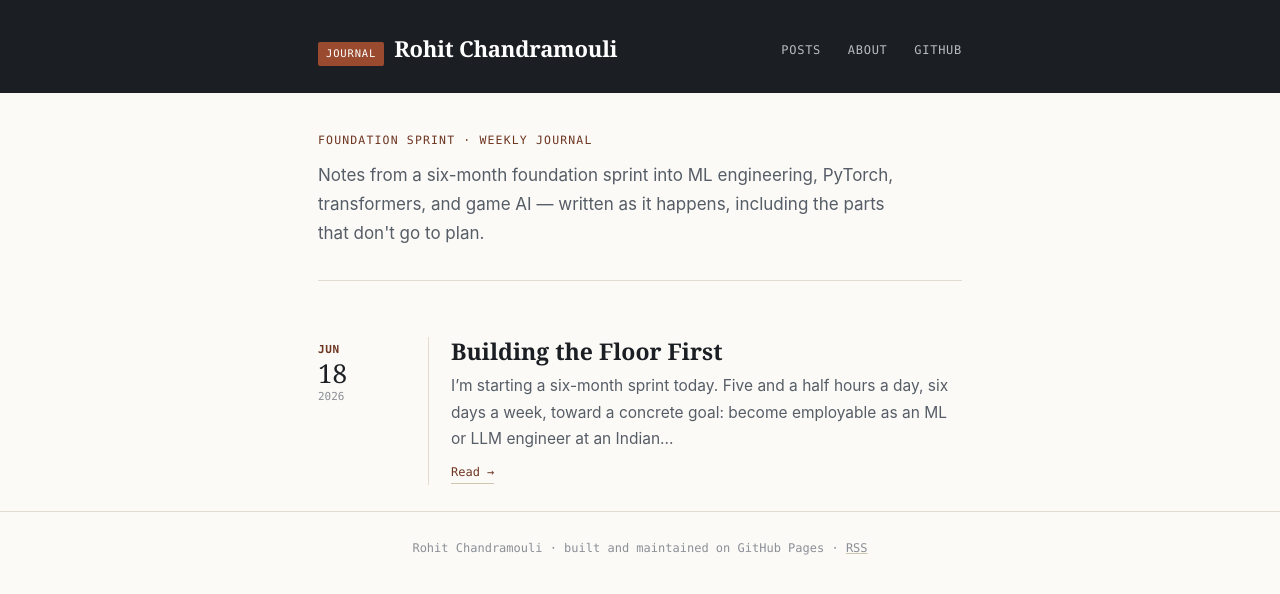
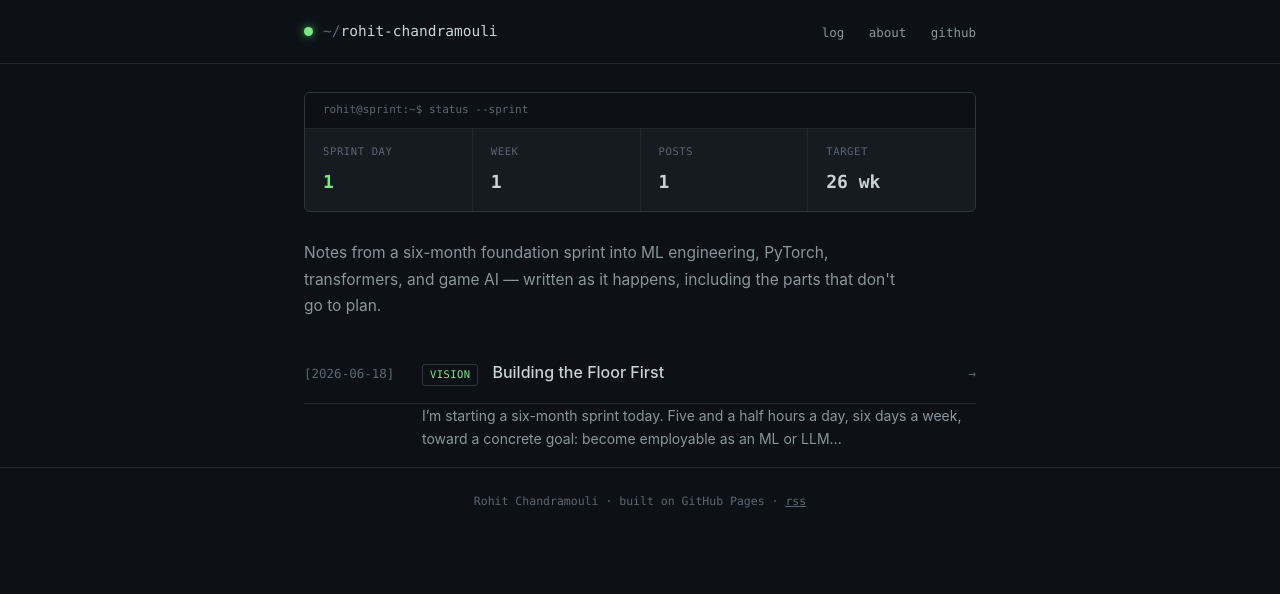
Before and after one commit to Rohitchandramouli/Rohitchandramouli.github.io, a Jekyll site: the page built from index.html, in a window 1280 px wide. Shown: the top 594 px of the page. Built offline with Jekyll 4.4.1, drawn with Linux system fonts in a browser that asks for light colours.

Commit message:
redesign: dark terminal/logbook aesthetic, log-line post list, sprint status strip

```diff
--- a/_layouts/default.html
+++ b/_layouts/default.html
@@ -8,261 +8,291 @@
 <link rel="alternate" type="application/rss+xml" title="{{ site.title }}" href="{{ '/feed.xml' | relative_url }}">
 <style>
   :root{
-    --ink:#1b1f23;
-    --ink-soft:#565d66;
-    --ink-faint:#8b8f96;
-    --paper:#fbfaf7;
-    --panel:#ffffff;
-    --line:#e3ddd0;
-    --line-strong:#cfc6ae;
-    --accent:#9a4b2f;
-    --accent-soft:#f1e3da;
-    --accent-deep:#6e3520;
+    --bg:#0d1117;
+    --bg-raised:#161b22;
+    --panel:#161b22;
+    --line:#21262d;
+    --line-bright:#30363d;
+    --text:#c9d1d9;
+    --text-dim:#8b949e;
+    --text-faint:#5b6573;
+    --signal:#7ee787;
+    --signal-dim:#3fb950;
+    --warn:#f78166;
+    --link:#79c0ff;
     --mono: "JetBrains Mono", "Fira Code", Consolas, monospace;
-    --serif: "Source Serif 4", "Iowan Old Style", Georgia, serif;
     --sans: "Inter", "Segoe UI", system-ui, -apple-system, sans-serif;
   }
   *{box-sizing:border-box;}
-  html{background:var(--paper);}
+  html{background:var(--bg);}
   body{
     margin:0;
-    background:var(--paper);
-    color:var(--ink);
+    background:var(--bg);
+    color:var(--text);
     font-family:var(--sans);
-    font-size:17px;
+    font-size:16px;
     line-height:1.7;
   }
-  .wrap{max-width:700px;margin:0 auto;padding:0 28px;}
+  .wrap{max-width:720px;margin:0 auto;padding:0 24px;}
+  ::selection{background:#264f78;color:#fff;}
 
   /* ===== HEADER ===== */
   header.site-header{
-    background:var(--ink);
-    padding:30px 0 26px;
+    border-bottom:1px solid var(--line);
+    padding:18px 0;
   }
-  header.site-header .wrap{display:flex;justify-content:space-between;align-items:center;flex-wrap:wrap;gap:14px;}
-  header.site-header .brand-block{display:flex;align-items:baseline;gap:10px;}
-  header.site-header .stamp{
-    font-family:var(--mono);
-    font-size:10.5px;
-    letter-spacing:0.08em;
-    text-transform:uppercase;
-    background:var(--accent);
-    color:#fff;
-    padding:3px 8px;
-    border-radius:2px;
+  header.site-header .wrap{display:flex;justify-content:space-between;align-items:center;flex-wrap:wrap;gap:12px;}
+  header.site-header .brand-block{display:flex;align-items:center;gap:10px;font-family:var(--mono);}
+  header.site-header .dot{
+    width:9px;height:9px;border-radius:50%;
+    background:var(--signal);
+    box-shadow:0 0 8px var(--signal-dim);
+    flex-shrink:0;
   }
   header.site-header a.brand{
-    font-family:var(--serif);
-    font-size:22px;
-    font-weight:600;
-    color:#fff;
+    font-family:var(--mono);
+    font-size:14.5px;
+    font-weight:500;
+    color:var(--text);
     text-decoration:none;
-    letter-spacing:-0.01em;
   }
+  header.site-header a.brand .prompt{color:var(--text-faint);}
   header.site-header nav a{
     font-family:var(--mono);
-    font-size:12px;
-    letter-spacing:0.06em;
-    text-transform:uppercase;
-    color:#b8bcc2;
+    font-size:12.5px;
+    color:var(--text-dim);
     text-decoration:none;
-    margin-left:22px;
+    margin-left:20px;
     border-bottom:1px solid transparent;
     padding-bottom:2px;
   }
-  header.site-header nav a:hover{color:#fff;border-bottom-color:var(--accent);}
+  header.site-header nav a:hover{color:var(--signal);border-bottom-color:var(--signal-dim);}
 
-  /* ===== HERO / INTRO STRIP (homepage only) ===== */
-  .hero{
+  /* ===== STATUS STRIP (homepage signature element) ===== */
+  .status-strip{
+    margin-top:28px;
+    border:1px solid var(--line-bright);
+    border-radius:6px;
+    background:var(--bg-raised);
+    overflow:hidden;
+  }
+  .status-strip .status-row{
+    display:flex;
+    align-items:stretch;
+    font-family:var(--mono);
+    font-size:12px;
+  }
+  .status-strip .status-cell{
+    flex:1;
+    padding:14px 18px;
+    border-right:1px solid var(--line);
+  }
+  .status-strip .status-cell:last-child{border-right:none;}
+  .status-strip .label{
+    color:var(--text-faint);
+    text-transform:uppercase;
+    letter-spacing:0.06em;
+    font-size:10.5px;
+    margin-bottom:6px;
+  }
+  .status-strip .value{
+    color:var(--text);
+    font-size:18px;
+    font-weight:600;
+  }
+  .status-strip .value.signal{color:var(--signal);}
+  .status-strip .titlebar{
+    font-family:var(--mono);
+    font-size:11px;
+    color:var(--text-faint);
+    padding:8px 18px;
     border-bottom:1px solid var(--line);
-    padding:38px 0 32px;
-    margin-bottom:8px;
+    background:#0d1117;
   }
-  .hero .kicker{
-    font-family:var(--mono);
-    font-size:11.5px;
-    letter-spacing:0.1em;
-    text-transform:uppercase;
-    color:var(--accent-deep);
-    margin-bottom:10px;
+  @media (max-width:560px){
+    .status-strip .status-row{flex-direction:column;}
+    .status-strip .status-cell{border-right:none;border-bottom:1px solid var(--line);}
+    .status-strip .status-cell:last-child{border-bottom:none;}
   }
+
+  .hero{margin:28px 0 8px;}
   .hero p{
-    color:var(--ink-soft);
-    font-size:17px;
+    color:var(--text-dim);
+    font-size:15.5px;
     margin:0;
-    max-width:580px;
+    max-width:600px;
   }
 
   main{padding-bottom:90px;}
 
   /* ===== SINGLE POST ===== */
   h1.post-title{
-    font-family:var(--serif);
-    font-size:38px;
-    line-height:1.18;
-    margin:38px 0 12px;
-    letter-spacing:-0.012em;
+    font-family:var(--sans);
+    font-weight:700;
+    font-size:32px;
+    line-height:1.25;
+    margin:34px 0 14px;
+    letter-spacing:-0.01em;
+    color:#fff;
   }
   .post-meta{
     font-family:var(--mono);
-    font-size:12.5px;
-    color:var(--ink-faint);
-    text-transform:uppercase;
-    letter-spacing:0.05em;
-    margin-bottom:36px;
-    padding-bottom:20px;
+    font-size:12px;
+    color:var(--text-faint);
+    margin-bottom:34px;
+    padding-bottom:18px;
     border-bottom:1px solid var(--line);
+    display:flex;
+    align-items:center;
+    gap:10px;
+    flex-wrap:wrap;
   }
+  .post-meta::before{content:"$";color:var(--signal-dim);}
   .post-meta .tag{
     display:inline-block;
-    background:var(--accent-soft);
-    color:var(--accent-deep);
+    background:var(--bg-raised);
+    border:1px solid var(--line-bright);
+    color:var(--signal);
     padding:2px 9px;
     border-radius:3px;
-    margin-left:8px;
-    text-transform:none;
-    letter-spacing:0;
-    font-size:12px;
+    font-size:11.5px;
   }
 
-  article.post-content p{margin:0 0 22px;}
+  article.post-content p{margin:0 0 22px;color:var(--text);}
   article.post-content h2{
-    font-family:var(--serif);
-    font-size:26px;
-    margin:46px 0 16px;
-    padding-top:4px;
-    color:var(--ink);
+    font-family:var(--sans);
+    font-weight:700;
+    font-size:22px;
+    margin:44px 0 16px;
+    color:#fff;
   }
   article.post-content h2::before{
-    content:"";
-    display:block;
-    width:36px;
-    height:3px;
-    background:var(--accent);
-    margin-bottom:16px;
+    content:"##";
+    color:var(--signal-dim);
+    font-family:var(--mono);
+    font-weight:400;
+    margin-right:10px;
+    font-size:16px;
   }
   article.post-content h3{
-    font-family:var(--serif);
-    font-size:21px;
-    margin:32px 0 10px;
+    font-family:var(--sans);
+    font-weight:600;
+    font-size:18px;
+    margin:30px 0 10px;
+    color:#fff;
   }
   article.post-content blockquote{
-    border-left:3px solid var(--accent);
-    background:var(--accent-soft);
-    margin:26px 0;
-    padding:14px 20px;
-    border-radius:0 4px 4px 0;
-    color:var(--accent-deep);
+    border-left:2px solid var(--signal-dim);
+    margin:24px 0;
+    padding:4px 0 4px 18px;
+    color:var(--text-dim);
     font-style:italic;
   }
   article.post-content blockquote p:last-child{margin-bottom:0;}
   article.post-content code{
     font-family:var(--mono);
-    background:#efeae0;
+    background:var(--bg-raised);
+    border:1px solid var(--line);
     padding:1px 6px;
     border-radius:3px;
     font-size:0.85em;
+    color:var(--signal);
   }
   article.post-content pre{
-    background:#23262b;
-    color:#e8e6df;
+    background:#010409;
+    border:1px solid var(--line-bright);
+    color:var(--text);
     padding:18px 20px;
-    border-radius:8px;
+    border-radius:6px;
     overflow-x:auto;
-    font-size:14px;
+    font-size:13.5px;
     line-height:1.55;
     margin:24px 0;
   }
-  article.post-content pre code{background:none;padding:0;}
-  article.post-content ul, article.post-content ol{padding-left:24px;margin:0 0 22px;}
+  article.post-content pre code{background:none;border:none;padding:0;color:var(--text);}
+  article.post-content ul, article.post-content ol{padding-left:24px;margin:0 0 22px;color:var(--text);}
   article.post-content li{margin-bottom:9px;}
-  article.post-content a{color:var(--accent-deep);text-decoration:underline;text-decoration-color:var(--line-strong);text-decoration-thickness:1px;}
-  article.post-content a:hover{text-decoration-color:var(--accent);}
-  article.post-content img{max-width:100%;border-radius:6px;}
+  article.post-content li::marker{color:var(--text-faint);}
+  article.post-content a{color:var(--link);text-decoration:underline;text-decoration-color:#30363d;}
+  article.post-content a:hover{text-decoration-color:var(--link);}
+  article.post-content img{max-width:100%;border-radius:6px;border:1px solid var(--line);}
   article.post-content hr{border:none;border-top:1px solid var(--line);margin:40px 0;}
 
-  /* ===== POST LIST (homepage) ===== */
-  .post-list{margin-top:30px;}
-  .post-list-item{
+  /* ===== POST LIST (homepage, log-line style) ===== */
+  .post-list{margin-top:24px;}
+  .log-entry{
     display:flex;
-    gap:22px;
-    padding:26px 0;
+    align-items:baseline;
+    gap:14px;
+    padding:16px 0;
+    border-bottom:1px solid var(--line);
+    font-family:var(--mono);
+  }
+  .log-entry:last-child{border-bottom:none;}
+  .log-entry .ts{
+    flex-shrink:0;
+    color:var(--text-faint);
+    font-size:12.5px;
+    width:104px;
+  }
+  .log-entry .tagchip{
+    flex-shrink:0;
+    font-size:10.5px;
+    color:var(--signal);
+    border:1px solid var(--line-bright);
+    border-radius:3px;
+    padding:1px 7px;
+    text-transform:uppercase;
+    letter-spacing:0.04em;
+  }
+  .log-entry .entry-title{
+    font-family:var(--sans);
+    font-size:16px;
+    font-weight:500;
+    flex:1;
+  }
+  .log-entry .entry-title a{color:var(--text);text-decoration:none;}
+  .log-entry .entry-title a:hover{color:var(--signal);}
+  .log-entry .arrow{color:var(--text-faint);font-family:var(--mono);font-size:13px;}
+
+  .post-excerpt-line{
+    font-family:var(--sans);
+    color:var(--text-dim);
+    font-size:14px;
+    margin:0 0 0 118px;
+    padding-bottom:16px;
     border-bottom:1px solid var(--line);
   }
-  .post-list-item:last-child{border-bottom:none;}
-  .post-list-item .date-col{
-    flex-shrink:0;
-    width:88px;
-    padding-top:4px;
+  .post-excerpt-line:last-of-type{border-bottom:none;}
+
+  @media (max-width:560px){
+    .log-entry{flex-wrap:wrap;}
+    .post-excerpt-line{margin-left:0;}
   }
-  .post-list-item .date-col .month{
-    font-family:var(--mono);
-    font-size:11px;
-    letter-spacing:0.06em;
-    text-transform:uppercase;
-    color:var(--accent-deep);
-    font-weight:700;
-  }
-  .post-list-item .date-col .day{
-    font-family:var(--serif);
-    font-size:26px;
-    color:var(--ink);
-    line-height:1.1;
-  }
-  .post-list-item .date-col .year{
-    font-family:var(--mono);
-    font-size:11px;
-    color:var(--ink-faint);
-  }
-  .post-list-item .body-col{flex:1;border-left:1px solid var(--line);padding-left:22px;}
-  .post-list-item h2{
-    font-family:var(--serif);
-    font-size:23px;
-    margin:0 0 8px;
-    line-height:1.25;
-  }
-  .post-list-item h2 a{color:var(--ink);text-decoration:none;}
-  .post-list-item h2 a:hover{color:var(--accent-deep);}
-  .post-list-item p.excerpt{color:var(--ink-soft);margin:0;font-size:15.5px;}
-  .post-list-item .read-more{
-    display:inline-block;
-    margin-top:10px;
-    font-family:var(--mono);
-    font-size:12px;
-    color:var(--accent-deep);
-    text-decoration:none;
-    border-bottom:1px solid var(--line-strong);
-  }
-  .post-list-item .read-more:hover{border-bottom-color:var(--accent);}
 
   .empty-state{
-    padding:50px 0;
-    color:var(--ink-faint);
+    padding:40px 0;
+    color:var(--text-faint);
     font-family:var(--mono);
-    font-size:13.5px;
+    font-size:13px;
     text-align:center;
-    border:1px dashed var(--line-strong);
-    border-radius:8px;
-    margin-top:30px;
   }
+  .empty-state::before{content:"// ";}
 
   /* ===== FOOTER ===== */
   footer.site-footer{
     border-top:1px solid var(--line);
-    padding:26px 0;
+    padding:24px 0;
     font-family:var(--mono);
-    font-size:12px;
-    color:var(--ink-faint);
+    font-size:11.5px;
+    color:var(--text-faint);
     text-align:center;
   }
-  footer.site-footer a{color:var(--ink-faint);text-decoration-color:var(--line-strong);}
-  footer.site-footer a:hover{color:var(--accent-deep);}
+  footer.site-footer a{color:var(--text-faint);}
+  footer.site-footer a:hover{color:var(--signal);}
 
   @media (max-width:540px){
-    h1.post-title{font-size:30px;}
-    .post-list-item{flex-direction:column;gap:8px;}
-    .post-list-item .date-col{width:auto;display:flex;gap:8px;align-items:baseline;}
-    .post-list-item .body-col{border-left:none;padding-left:0;border-top:1px solid var(--line);padding-top:14px;}
+    h1.post-title{font-size:26px;}
   }
 </style>
 </head>
@@ -271,13 +301,13 @@
 <header class="site-header">
   <div class="wrap">
     <div class="brand-block">
-      <span class="stamp">Journal</span>
-      <a class="brand" href="{{ '/' | relative_url }}">{{ site.title }}</a>
+      <span class="dot"></span>
+      <a class="brand" href="{{ '/' | relative_url }}"><span class="prompt">~/</span>{{ site.title | slugify }}</a>
     </div>
     <nav>
-      <a href="{{ '/' | relative_url }}">Posts</a>
-      <a href="{{ '/about/' | relative_url }}">About</a>
-      <a href="https://github.com/{{ site.author.github }}">GitHub</a>
+      <a href="{{ '/' | relative_url }}">log</a>
+      <a href="{{ '/about/' | relative_url }}">about</a>
+      <a href="https://github.com/{{ site.author.github }}">github</a>
     </nav>
   </div>
 </header>
@@ -288,7 +318,7 @@
 
 <footer class="site-footer">
   <div class="wrap">
-    {{ site.title }} &middot; built and maintained on GitHub Pages &middot; <a href="{{ '/feed.xml' | relative_url }}">RSS</a>
+    {{ site.author.name }} &middot; built on GitHub Pages &middot; <a href="{{ '/feed.xml' | relative_url }}">rss</a>
   </div>
 </footer>
 
--- a/_layouts/post.html
+++ b/_layouts/post.html
@@ -4,7 +4,7 @@ layout: default
 <article>
   <h1 class="post-title">{{ page.title }}</h1>
   <div class="post-meta">
-    {{ page.date | date: "%B %-d, %Y" }}
+    {{ page.date | date: "%Y-%m-%d" }}
     {% if page.tags %}{% for tag in page.tags %}<span class="tag">{{ tag }}</span>{% endfor %}{% endif %}
   </div>
   <div class="post-content">
--- a/index.html
+++ b/index.html
@@ -2,26 +2,56 @@
 layout: default
 title: Home
 ---
+
+<div class="status-strip">
+  <div class="titlebar">rohit@sprint:~$ status --sprint</div>
+  <div class="status-row">
+    <div class="status-cell">
+      <div class="label">Sprint day</div>
+      <div class="value signal" id="sprint-day">—</div>
+    </div>
+    <div class="status-cell">
+      <div class="label">Week</div>
+      <div class="value" id="sprint-week">—</div>
+    </div>
+    <div class="status-cell">
+      <div class="label">Posts</div>
+      <div class="value">{{ site.posts | size }}</div>
+    </div>
+    <div class="status-cell">
+      <div class="label">Target</div>
+      <div class="value">26 wk</div>
+    </div>
+  </div>
+</div>
+
+<script>
+  (function(){
+    var start = new Date('2026-06-18');
+    var now = new Date();
+    var diffMs = now - start;
+    var diffDays = Math.floor(diffMs / (1000*60*60*24));
+    var diffWeeks = Math.floor(diffDays / 7) + 1;
+    if(diffDays < 0){ diffDays = 0; diffWeeks = 0; }
+    document.getElementById('sprint-day').textContent = diffDays;
+    document.getElementById('sprint-week').textContent = diffDays < 0 ? '—' : diffWeeks;
+  })();
+</script>
+
 <div class="hero">
-  <div class="kicker">Foundation Sprint &middot; Weekly Journal</div>
   <p>{{ site.description }}</p>
 </div>
 
 <div class="post-list">
 {% for post in site.posts %}
-  <div class="post-list-item">
-    <div class="date-col">
-      <div class="month">{{ post.date | date: "%b" }}</div>
-      <div class="day">{{ post.date | date: "%d" }}</div>
-      <div class="year">{{ post.date | date: "%Y" }}</div>
-    </div>
-    <div class="body-col">
-      <h2><a href="{{ post.url | relative_url }}">{{ post.title }}</a></h2>
-      <p class="excerpt">{{ post.excerpt | strip_html | truncatewords: 32 }}</p>
-      <a class="read-more" href="{{ post.url | relative_url }}">Read &rarr;</a>
-    </div>
+  <div class="log-entry">
+    <span class="ts">{{ post.date | date: "[%Y-%m-%d]" }}</span>
+    {% if post.tags and post.tags.size > 0 %}<span class="tagchip">{{ post.tags[0] }}</span>{% endif %}
+    <span class="entry-title"><a href="{{ post.url | relative_url }}">{{ post.title }}</a></span>
+    <span class="arrow">&rarr;</span>
   </div>
+  <div class="post-excerpt-line">{{ post.excerpt | strip_html | truncatewords: 28 }}</div>
 {% else %}
-  <div class="empty-state">No posts yet &mdash; the first one is coming at the end of Week 1.</div>
+  <div class="empty-state">no entries yet — first post incoming end of week 1</div>
 {% endfor %}
 </div>
```
